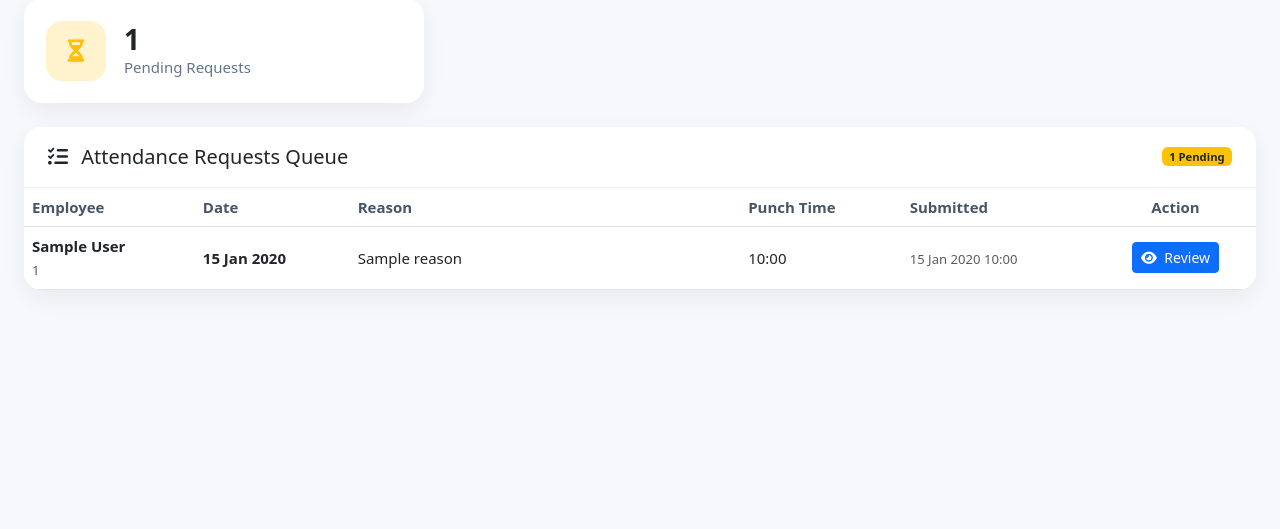
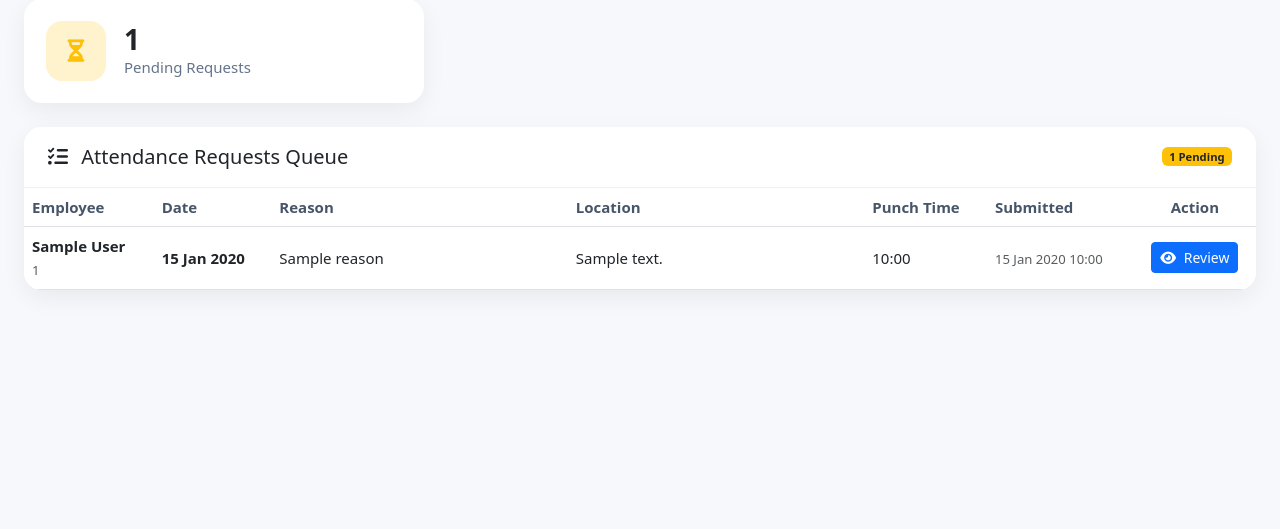
Before and after one commit to alpha-arshee/hrPortalAeiTest, a Django app: template templates/attendance/pending_attendance_requests.html in a window 1280 px wide. Shown: the part 186-715 px from the top of the page. Run offline with Django 4.2, Linux system fonts and the light colour scheme; the template is opened without the code that fills it: most values are stand-ins (such as "Sample title", 1, 10 or a date in 2020); one stand-in notice (Sample message) is shown.

Commit message:
fix issue with location

```diff
--- a/templates/attendance/pending_attendance_requests.html
+++ b/templates/attendance/pending_attendance_requests.html
@@ -106,6 +106,7 @@
                             <th>Employee</th>
                             <th>Date</th>
                             <th>Reason</th>
+                            <th>Location</th>
                             <th>Punch Time</th>
                             <th>Submitted</th>
                             <th class="text-center">Action</th>
@@ -151,6 +152,17 @@
                                 {{ req.reason }}
 
                             </td>
+                            <td class="reason-column">
+
+                                {% if req.location_address %}
+
+                                    {{ req.location_address }}
+
+                                {% else %}
+
+                                    <span class="text-muted">Location not captured</span>
+
+                                {% endif %}
                             <td>
 
                                 {% if req.punch_time %}
@@ -329,3 +341,85 @@
 </style>
 
 {% endblock %}
+
+{% comment %} {% extends 'base.html' %}
+{% load static %}
+
+{% block title %}Pending Attendance Requests{% endblock %}
+
+{% block content %}
+<div class="container my-5">
+    <div class="row">
+        <div class="col-md-12">
+            <div class="d-flex justify-content-between align-items-center mb-4">
+                <h2>⏳ Pending Attendance Requests</h2>
+                <a href="{% url 'attendance:user_attendance_dashboard' %}" class="btn btn-secondary">
+                    ← Back to Dashboard
+                </a>
+            </div>
+
+            {% if messages %}
+                {% for message in messages %}
+                    <div class="alert alert-{{ message.tags }} alert-dismissible fade show" role="alert">
+                        {{ message }}
+                        <button type="button" class="btn-close" data-bs-dismiss="alert"></button>
+                    </div>
+                {% endfor %}
+            {% endif %}
+
+            {% if requests %}
+                <div class="table-responsive">
+                    <table class="table table-striped table-hover">
+                        <thead class="table-light">
+                            <tr>
+                                <th>Employee</th>
+                                <th>Date</th>
+                                <th>Reason</th>
+                                <th>Punch Time</th>
+                                <th>Submitted</th>
+                                <th>Action</th>
+                            </tr>
+                        </thead>
+                        <tbody>
+                            {% for req in requests %}
+                                <tr>
+                                    <td>
+                                        <strong>{{ req.user.first_name }} {{ req.user.last_name }}</strong><br>
+                                        <small class="text-muted">{{ req.user.employee_id }}</small>
+                                    </td>
+                                    <td>
+                                        <strong>{{ req.request_date|date:"d M Y" }}</strong>
+                                    </td>
+                                    <td>{{ req.reason }}</td>
+                                    <td>
+                                        {% if req.punch_time %}
+                                            {{ req.punch_time|time:"H:i" }}
+                                        {% else %}
+                                            —
+                                        {% endif %}
+                                    </td>
+                                    <td>
+                                        <small class="text-muted">
+                                            {{ req.submitted_at|date:"d M H:i" }}
+                                        </small>
+                                    </td>
+                                    <td>
+                                        <a href="{% url 'attendance:review_attendance_request' req.id %}" class="btn btn-sm btn-primary">
+                                            Review
+                                        </a>
+                                    </td>
+                                </tr>
+                            {% endfor %}
+                        </tbody>
+                    </table>
+                </div>
+            {% else %}
+                <div class="alert alert-success">
+                    <h5>✓ All done!</h5>
+                    <p>There are no pending attendance requests to review.</p>
+                </div>
+            {% endif %}
+        </div>
+    </div>
+</div>
+{% endblock %} {% endcomment %}
```
Also changed, not shown: templates/attendance/review_attendance_request.html (+8 -0 lines).
